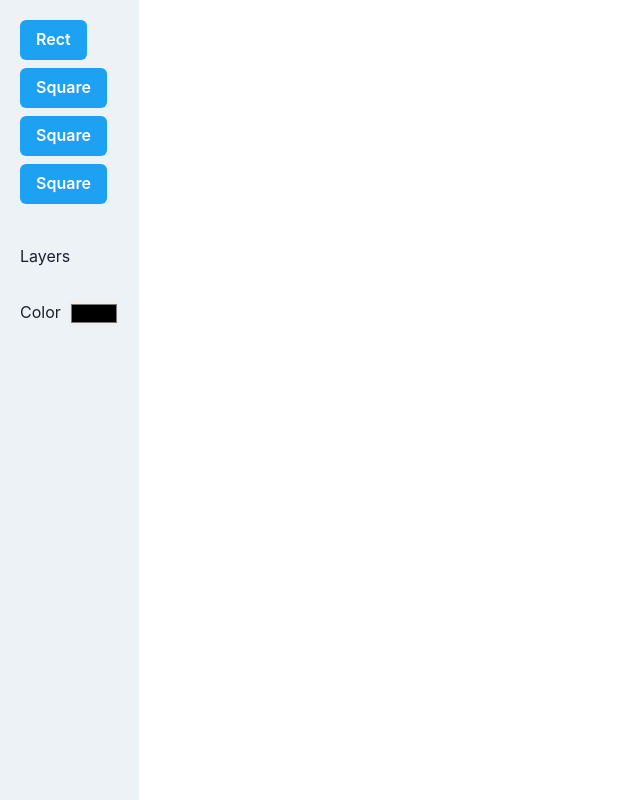
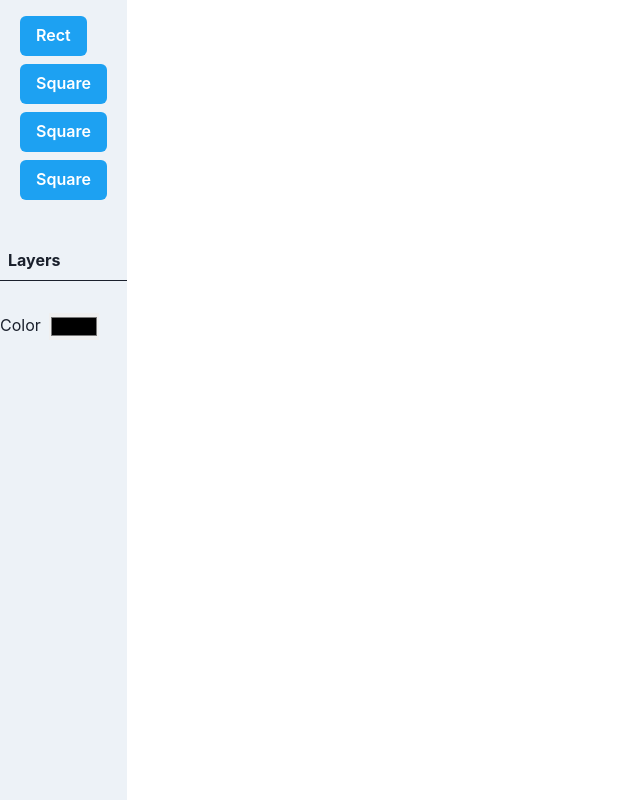
Before and after one commit to Fernando-J-Garcia/Sponge, a Next.js app: page / in a window 1280 px wide. Shown: the whole page, without its empty margins (0-640 px from the left). Built offline with nearby package versions, Linux system fonts and the light colour scheme.

Commit message:
fized padding and added scroll for layers

```diff
--- a/components/Toolbar.tsx
+++ b/components/Toolbar.tsx
@@ -20,15 +20,15 @@ export default function Toolbar() {
   }
   return (
     <Box
-      p={5}
       bg="gray.100"
       w={"fit-content"}
       h="100vh"
       display={"flex"}
       flexDir="column"
       gap={"8"}
+      py={"4"}
     >
-      <List>
+      <List px={5}>
         <ListItem paddingBottom={2}>
           <Button
             colorScheme={"twitter"}
@@ -55,10 +55,14 @@ export default function Toolbar() {
         </ListItem>
       </List>
       {/*Layers*/}
-      <List>
-        <ListItem>Layers</ListItem>
+      <List overflow={"auto"}>
+        <ListItem w={"100%"} borderBottom="1px" p={"2"} fontWeight={"bold"}>
+          Layers
+        </ListItem>
         {elementPropertiesList.map((elemProperty, idx) => (
-          <ListItem>{elemProperty.getAttribute("data-element")}</ListItem>
+          <ListItem w={"100%"} borderBottom="1px" p={"2"}>
+            {elemProperty.getAttribute("data-element")}
+          </ListItem>
         ))}
       </List>
       {/*Color Picker*/}
```
